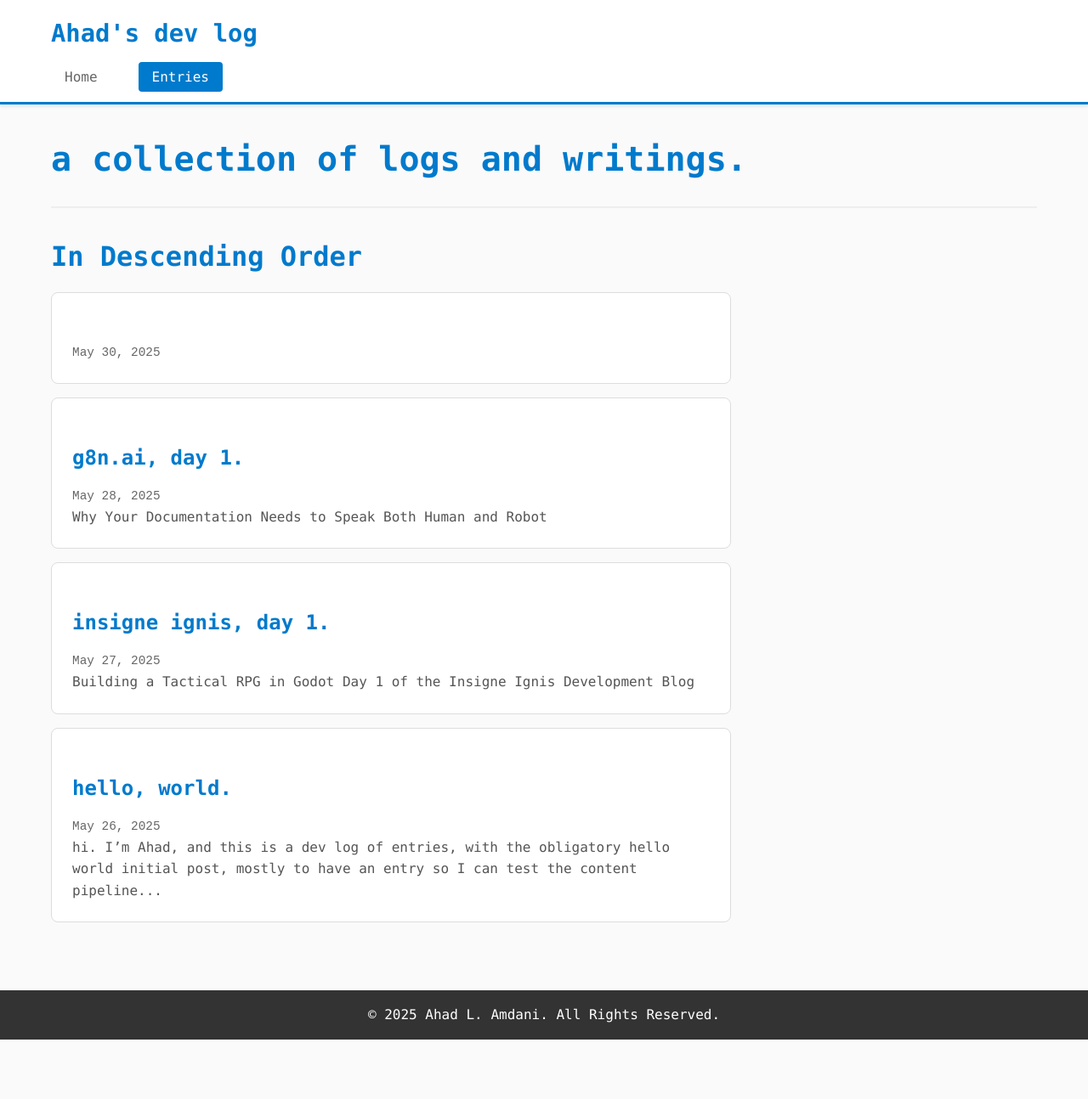
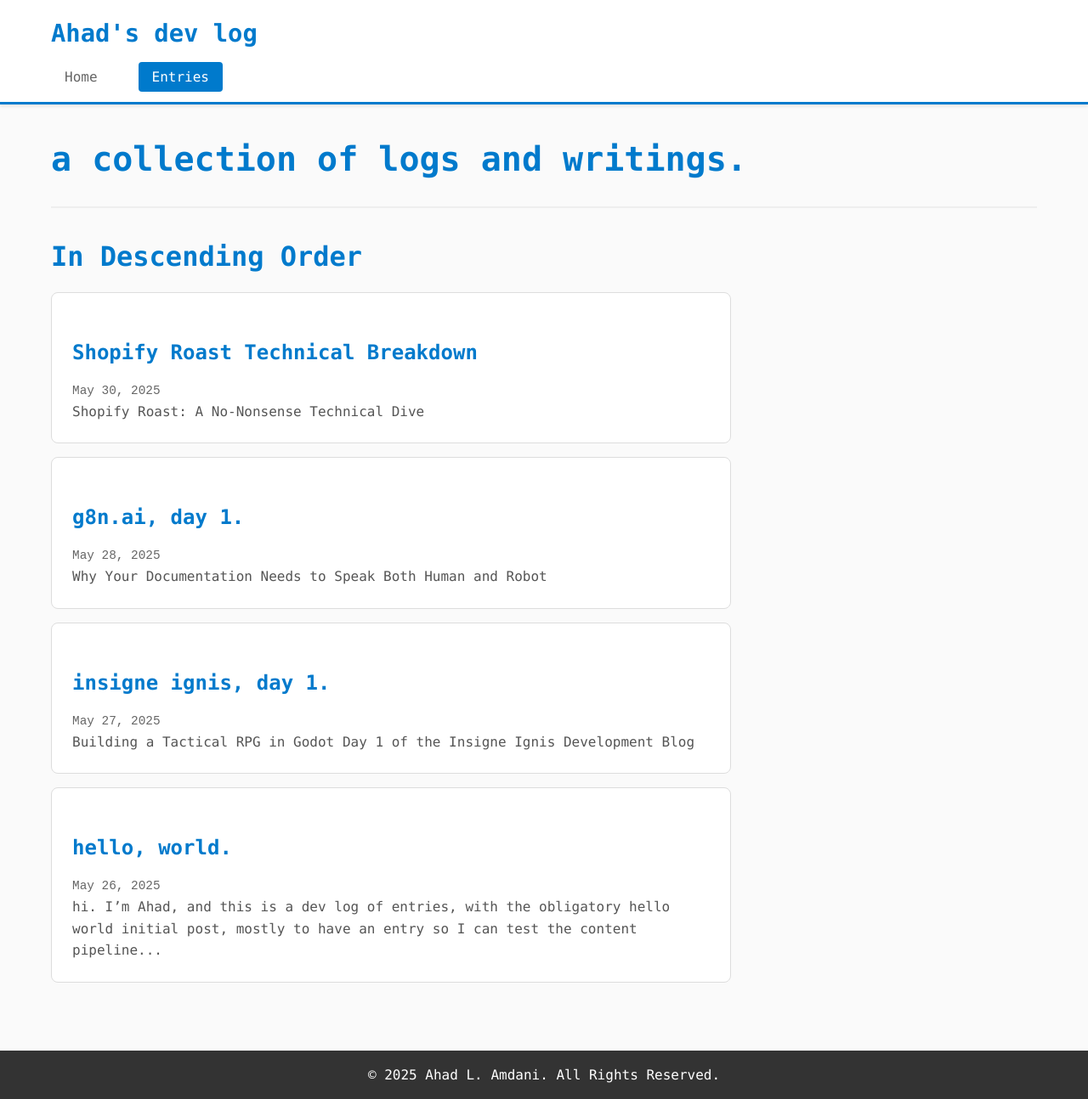
Before and after one commit to aamdani/blog, a Jekyll site: the page built from entries.md, in a window 1280 px wide. Shown: the whole page at 85% size. Built offline with Jekyll 4.4.1, drawn with Linux system fonts in a browser that asks for light colours; before the commit the page ends 1224 px from its top, so only the background shows below that; part of the change alters nothing that is shown.

Commit message:
Updated Shopify Roast Technical Breakdown

```diff
--- a/_entries/shopify-roast-technical-breakdown.md
+++ b/_entries/shopify-roast-technical-breakdown.md
@@ -1,16 +1,5 @@
 ---
-title: shopify roast: a no-nonsense technical dive
-date: 2025-05-30 03:26:00 -05:00
-tags:
-- shopify
-- roast
-- technical dive
-- ruby
-- rails
-- ai
-- software design
-- software development
-layout: entry
+title: Shopify Roast Technical Breakdown
 ---
 
 # Shopify Roast: A No-Nonsense Technical Dive
```
